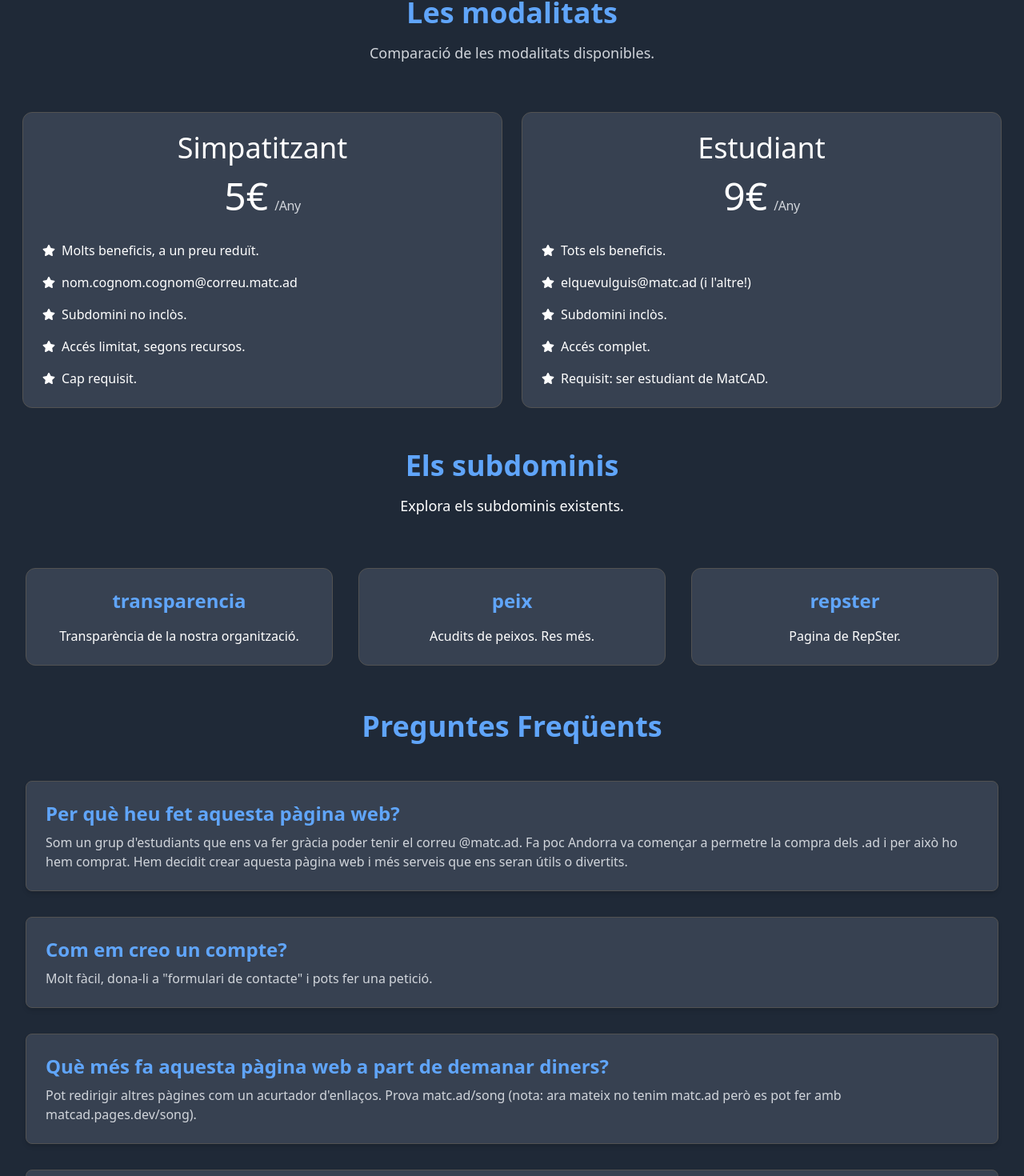
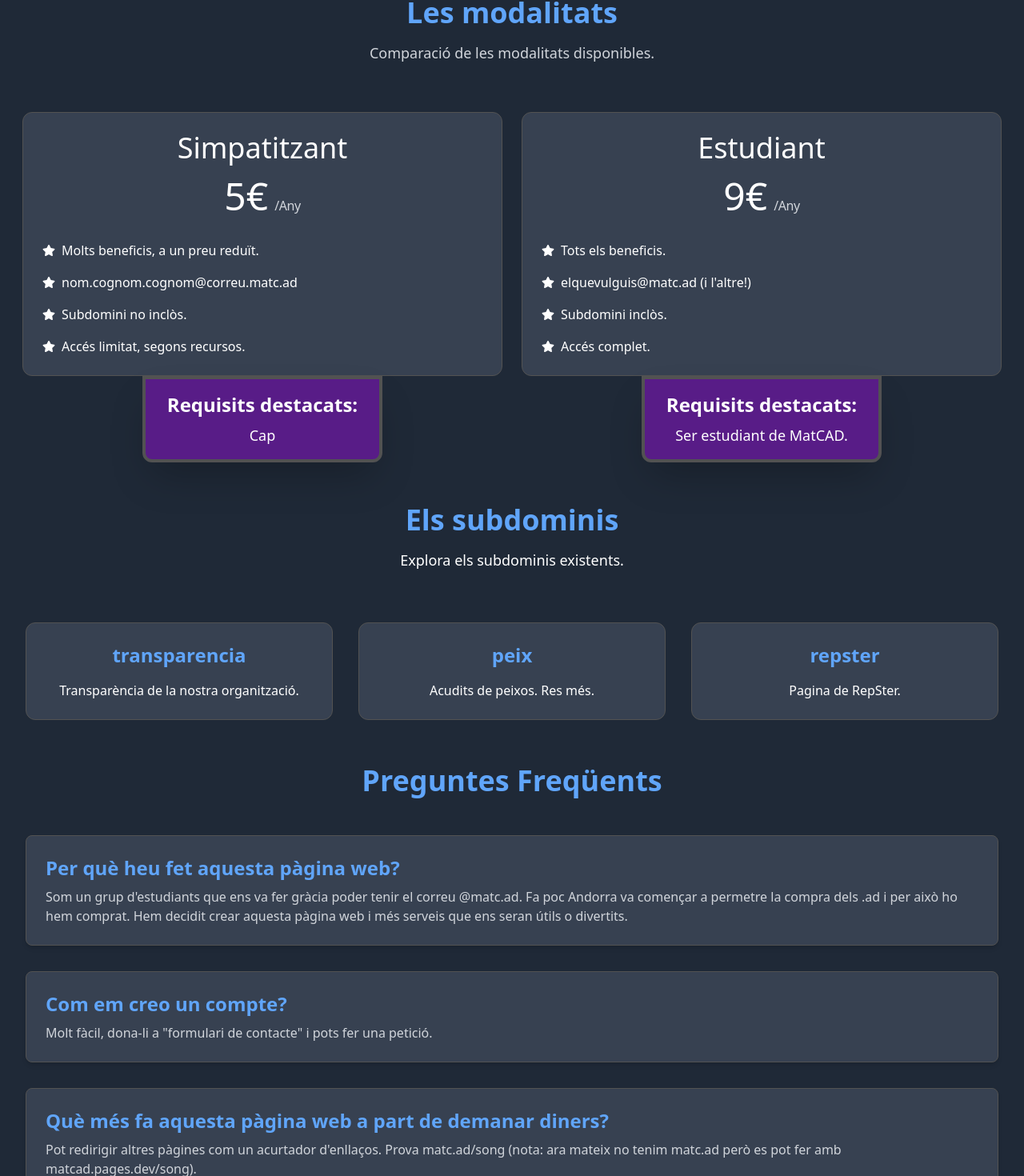
Before and after one commit to matc-ad/mainpage, a React (Vite) app: page / in a window 1280 px wide. Shown: the part 378-1848 px from the top of the page at 80% size. Built offline with nearby package versions, Linux system fonts and the light colour scheme.

Commit message:
Added requisits better

```diff
--- a/src/components/FAQs.jsx
+++ b/src/components/FAQs.jsx
@@ -1,5 +1,20 @@
 import PropTypes from "prop-types";
 import { colorsOptions, preguntesFreq } from "../constants";
+
+const FAQItem = ({ question, answer, colors }) => (
+	<div
+		className={`items-center p-6 border ${colors.border} rounded-lg shadow-md mb-8 ${colors.divBackground}`}
+	>
+		<h3 className={`text-2xl font-bold ${colors.title}`}>{question}</h3>
+		<p className={`mt-2 ${colors.paragraph}`}>{answer}</p>
+	</div>
+);
+
+FAQItem.propTypes = {
+	question: PropTypes.string.isRequired,
+	answer: PropTypes.string.isRequired,
+	colors: PropTypes.object.isRequired,
+};
 
 const FAQs = ({ isDarkMode }) => {
 	const colors = isDarkMode ? colorsOptions.darkMode : colorsOptions.lightMode;
@@ -15,15 +30,12 @@ const FAQs = ({ isDarkMode }) => {
 				</h2>
 				<div className="mt-12 text-left">
 					{preguntesFreq.map((faq, index) => (
-						<div
+						<FAQItem
 							key={index}
-							className={`items-center p-6 border ${colors.border} rounded-lg shadow-md mb-8 ${colors.divBackground}`}
-						>
-							<h3 className={`text-2xl font-bold ${colors.title}`}>
-								{faq.question}
-							</h3>
-							<p className={`mt-2 ${colors.paragraph}`}>{faq.answer}</p>
-						</div>
+							question={faq.question}
+							answer={faq.answer}
+							colors={colors}
+						/>
 					))}
 				</div>
 			</div>
--- a/src/components/Modalitats.jsx
+++ b/src/components/Modalitats.jsx
@@ -1,6 +1,46 @@
 import PropTypes from "prop-types";
 import { FaStar } from "react-icons/fa";
 import { colorsOptions, modalitatsOptions } from "../constants";
+
+const ModalitatCard = ({ option, colors }) => (
+	<div className="flex flex-col w-full sm:w-2/3 lg:w-1/2 p-3 justify-center">
+		<div
+			className={`p-6 border ${colors.border} ${colors.divBackground} rounded-xl text-center flex flex-col w-full`}
+		>
+			<p className="text-4xl mb-4">{option.title}</p>
+			<p className="mb-4">
+				<span className="text-5xl mt-6 mr-2">{option.price}</span>
+				<span className={`${colors.paragraph} tracking-tight`}>/Any</span>
+			</p>
+			<ul className="text-left flex-grow">
+				{option.features.map((feature, index) => (
+					<li key={index} className="mt-4 flex items-center">
+						<FaStar className="flex-shrink-0" />
+						<span className="ml-2">{feature}</span>
+					</li>
+				))}
+			</ul>
+		</div>
+		<div
+			className={`p-4 border-4 ${colors.border} w-3/4 sm:w-2/3 lg:w-1/2 ${colors.importantBackground} rounded-b-xl w-full shadow-2xl transform transition-transform hover:scale-110 mx-auto`}
+		>
+			<p className={`${colors.text} font-bold text-2xl mb-2`}>
+				Requisits destacats:
+			</p>
+			<p className={`${colors.text} text-lg`}>{option.requisits}</p>
+		</div>
+	</div>
+);
+
+ModalitatCard.propTypes = {
+	option: PropTypes.shape({
+		title: PropTypes.string.isRequired,
+		price: PropTypes.string.isRequired,
+		features: PropTypes.arrayOf(PropTypes.string).isRequired,
+		requisits: PropTypes.string,
+	}).isRequired,
+	colors: PropTypes.object.isRequired,
+};
 
 const Modalitats = ({ isDarkMode }) => {
 	const colors = isDarkMode ? colorsOptions.darkMode : colorsOptions.lightMode;
@@ -19,30 +59,7 @@ const Modalitats = ({ isDarkMode }) => {
 				</p>
 				<div className="flex flex-wrap justify-center mt-12">
 					{modalitatsOptions.map((option, index) => (
-						<div
-							key={index}
-							className="w-full sm:w-2/3 lg:w-1/2 p-3 flex justify-center"
-						>
-							<div
-								className={`p-6 border ${colors.border} ${colors.divBackground} rounded-xl text-center flex flex-col w-full `}
-							>
-								<p className="text-4xl mb-4">{option.title}</p>
-								<p className="mb-4">
-									<span className="text-5xl mt-6 mr-2">{option.price}</span>
-									<span className={`${colors.paragraph} tracking-tight`}>
-										/Any
-									</span>
-								</p>
-								<ul className="text-left flex-grow">
-									{option.features.map((feature, index) => (
-										<li key={index} className="mt-4 flex items-center">
-											<FaStar className="flex-shrink-0" />
-											<span className="ml-2">{feature}</span>
-										</li>
-									))}
-								</ul>
-							</div>
-						</div>
+						<ModalitatCard key={index} option={option} colors={colors} />
 					))}
 				</div>
 			</div>
--- a/src/components/Navbar.jsx
+++ b/src/components/Navbar.jsx
@@ -2,6 +2,33 @@ import PropTypes from "prop-types";
 import { useState } from "react";
 import { useNavigate } from "react-router-dom";
 import { colorsOptions, navLinks } from "../constants";
+
+const NavbarLink = ({ link, handleNavigation, colors }) =>
+	link.href ? (
+		<a
+			href={link.href}
+			className={`text-lg ${colors.text} hover:${colors.title}`}
+		>
+			{link.label}
+		</a>
+	) : (
+		<button
+			onClick={() => handleNavigation(link.path)}
+			className={`text-lg ${colors.text} hover:${colors.title}`}
+		>
+			{link.label}
+		</button>
+	);
+
+NavbarLink.propTypes = {
+	link: PropTypes.shape({
+		label: PropTypes.string.isRequired,
+		path: PropTypes.string,
+		href: PropTypes.string,
+	}).isRequired,
+	handleNavigation: PropTypes.func.isRequired,
+	colors: PropTypes.object.isRequired,
+};
 
 const Navbar = ({ toggleDarkMode, isDarkMode }) => {
 	const navigate = useNavigate();
@@ -37,25 +64,14 @@ const Navbar = ({ toggleDarkMode, isDarkMode }) => {
 					</button>
 				</div>
 				<div className="hidden xs:flex space-x-6 items-center">
-					{navLinks.map((link, index) =>
-						link.href ? (
-							<a
-								key={index}
-								href={link.href}
-								className={`text-lg ${colors.text} hover:${colors.title}`}
-							>
-								{link.label}
-							</a>
-						) : (
-							<button
-								key={index}
-								onClick={() => handleNavigation(link.path)}
-								className={`text-lg ${colors.text} hover:${colors.title}`}
-							>
-								{link.label}
-							</button>
-						),
-					)}
+					{navLinks.map((link, index) => (
+						<NavbarLink
+							key={index}
+							link={link}
+							handleNavigation={handleNavigation}
+							colors={colors}
+						/>
+					))}
 					<button
 						onClick={toggleDarkMode}
 						className={`ml-4 p-2 rounded-full w-28 h-12 lg:h-10 ${colors.buttonBackground} ${colors.buttonText} ${colors.buttonHoverBackground}`}
@@ -67,25 +83,14 @@ const Navbar = ({ toggleDarkMode, isDarkMode }) => {
 			<div
 				className={`xs:hidden mt-4 space-y-2 transition-all duration-300 ease-in-out transform ${isMenuOpen ? "max-h-screen opacity-100" : "max-h-0 opacity-0 pointer-events-none"}`}
 			>
-				{navLinks.map((link, index) =>
-					link.href ? (
-						<a
-							key={index}
-							href={link.href}
-							className={`block w-full text-center text-lg ${colors.text} hover:${colors.title}`}
-						>
-							{link.label}
-						</a>
-					) : (
-						<button
-							key={index}
-							onClick={() => handleNavigation(link.path)}
-							className={`block w-full text-center text-lg ${colors.text} hover:${colors.title}`}
-						>
-							{link.label}
-						</button>
-					),
-				)}
+				{navLinks.map((link, index) => (
+					<NavbarLink
+						key={index}
+						link={link}
+						handleNavigation={handleNavigation}
+						colors={colors}
+					/>
+				))}
 				<button
 					onClick={toggleDarkMode}
 					className={`block w-full text-center mt-2 p-2 rounded-full ${colors.buttonBackground} ${colors.buttonText} ${colors.buttonHoverBackground}`}
--- a/src/components/Roadmap.jsx
+++ b/src/components/Roadmap.jsx
@@ -2,13 +2,11 @@ import PropTypes from "prop-types";
 import { FaStar } from "react-icons/fa";
 import { colorsOptions, roadmapItems } from "../constants";
 
-// Funció per convertir la data al format dd/mm/yyyy
 const formatDate = (dateStr) => {
 	const [day, month, year] = dateStr.split("/");
 	return `${day.padStart(2, "0")}/${month.padStart(2, "0")}/${year}`;
 };
 
-// Ordenar roadmapItems per data
 const sortedRoadmapItems = roadmapItems
 	.map((item) => ({
 		...item,
@@ -21,6 +19,24 @@ const sortedRoadmapItems = roadmapItems
 			new Date(yearA, monthA - 1, dayA) - new Date(yearB, monthB - 1, dayB)
 		);
 	});
+
+const RoadmapItem = ({ item, colors }) => (
+	<li
+		className={`flex items-center justify-between p-6 border ${colors.border} rounded-lg shadow-md ${colors.divBackground}`}
+	>
+		<FaStar className="flex-shrink-0" />
+		<span className={`ml-2 flex-grow ${colors.text}`}>{item.description}</span>
+		<span className={`text-sm ${colors.paragraph}`}>{item.date}</span>
+	</li>
+);
+
+RoadmapItem.propTypes = {
+	item: PropTypes.shape({
+		description: PropTypes.string.isRequired,
+		date: PropTypes.string.isRequired,
+	}).isRequired,
+	colors: PropTypes.object.isRequired,
+};
 
 const Roadmap = ({ isDarkMode }) => {
 	const colors = isDarkMode ? colorsOptions.darkMode : colorsOptions.lightMode;
@@ -40,16 +56,7 @@ const Roadmap = ({ isDarkMode }) => {
 				</p>
 				<ul className="mt-8 space-y-4 text-lg">
 					{sortedRoadmapItems.map((item, index) => (
-						<li
-							key={index}
-							className={`flex items-center justify-between p-6 border ${colors.border} rounded-lg shadow-md ${colors.divBackground}`}
-						>
-							<FaStar className="flex-shrink-0" />
-							<span className={`ml-2 flex-grow ${colors.text}`}>
-								{item.description}
-							</span>
-							<span className={`text-sm ${colors.paragraph}`}>{item.date}</span>
-						</li>
+						<RoadmapItem key={index} item={item} colors={colors} />
 					))}
 				</ul>
 			</div>
--- a/src/components/Totes.jsx
+++ b/src/components/Totes.jsx
@@ -1,5 +1,26 @@
 import PropTypes from "prop-types";
 import { colorsOptions, redireccions } from "../constants";
+
+const RedireccioCard = ({ option, colors, handleClick }) => (
+	<div className="w-full sm:w-1/2 lg:w-1/3 p-4 flex justify-center">
+		<div
+			className={`p-6 border ${colors.border} ${colors.divBackground} rounded-xl text-center flex flex-col w-full cursor-pointer`}
+			onClick={() => handleClick(option.url)}
+		>
+			<h3 className={`text-2xl font-bold ${colors.title}`}>{option.page}</h3>
+			<p className="mt-4">Redirigeix a &quot;{option.url}&quot;</p>
+		</div>
+	</div>
+);
+
+RedireccioCard.propTypes = {
+	option: PropTypes.shape({
+		page: PropTypes.string.isRequired,
+		url: PropTypes.string.isRequired,
+	}).isRequired,
+	colors: PropTypes.object.isRequired,
+	handleClick: PropTypes.func.isRequired,
+};
 
 const Totes = ({ isDarkMode }) => {
 	const colors = isDarkMode ? colorsOptions.darkMode : colorsOptions.lightMode;
@@ -25,20 +46,12 @@ const Totes = ({ isDarkMode }) => {
 				</p>
 				<div className="flex flex-wrap justify-center mt-12">
 					{sortedRedireccions.map((option, index) => (
-						<div
+						<RedireccioCard
 							key={index}
-							className="w-full sm:w-1/2 lg:w-1/3 p-4 flex justify-center"
-						>
-							<div
-								className={`p-6 border ${colors.border} ${colors.divBackground} rounded-xl text-center flex flex-col w-full cursor-pointer`}
-								onClick={() => handleClick(option.url)}
-							>
-								<h3 className={`text-2xl font-bold ${colors.title}`}>
-									{option.page}
-								</h3>
-								<p className="mt-4">Redirigeix a "{option.url}"</p>
-							</div>
-						</div>
+							option={option}
+							colors={colors}
+							handleClick={handleClick}
+						/>
 					))}
 				</div>
 			</div>
--- a/src/constants/index.jsx
+++ b/src/constants/index.jsx
@@ -7,8 +7,8 @@ export const modalitatsOptions = [
 			"nom.cognom.cognom@correu.matc.ad",
 			"Subdomini no inclòs.",
 			"Accés limitat, segons recursos.",
-			"Cap requisit.",
 		],
+		requisits: "Cap",
 	},
 	{
 		title: "Estudiant",
@@ -18,8 +18,8 @@ export const modalitatsOptions = [
 			"elquevulguis@matc.ad (i l'altre!)",
 			"Subdomini inclòs.",
 			"Accés complet.",
-			"Requisit: ser estudiant de MatCAD.",
 		],
+		requisits: "Ser estudiant de MatCAD.",
 	},
 ];
 
@@ -97,6 +97,7 @@ export const colorsOptions = {
 		title: "text-blue-400",
 		paragraph: "text-gray-300",
 		border: "border-neutral-600",
+		importantBackground: "bg-purple-900",
 		buttonBackground: "bg-blue-500",
 		buttonText: "text-gray-800",
 		buttonHoverBackground: "hover:bg-blue-600",
@@ -108,6 +109,7 @@ export const colorsOptions = {
 		title: "text-green-700",
 		paragraph: "text-gray-700",
 		border: "border-neutral-500",
+		importantBackground: "bg-purple-500",
 		buttonBackground: "bg-green-600",
 		buttonText: "text-white",
 		buttonHoverBackground: "hover:bg-green-700",
```
